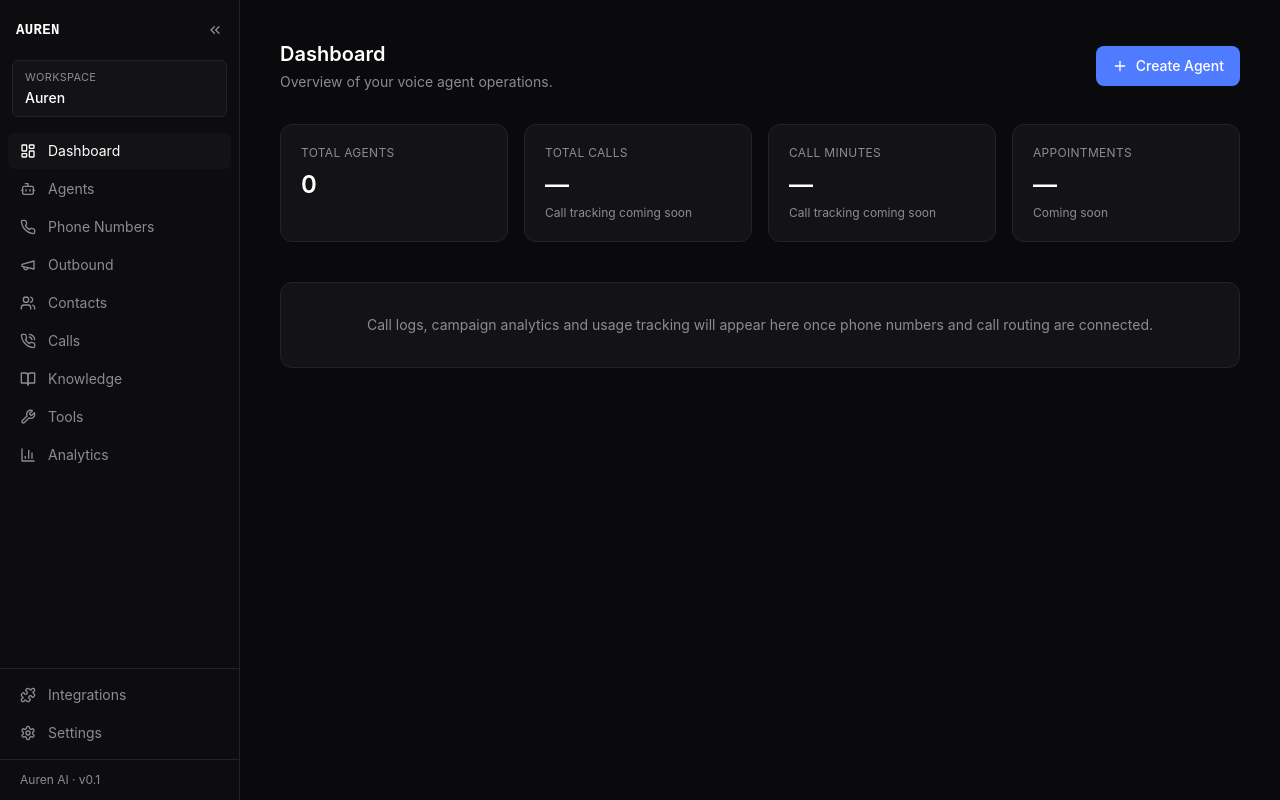
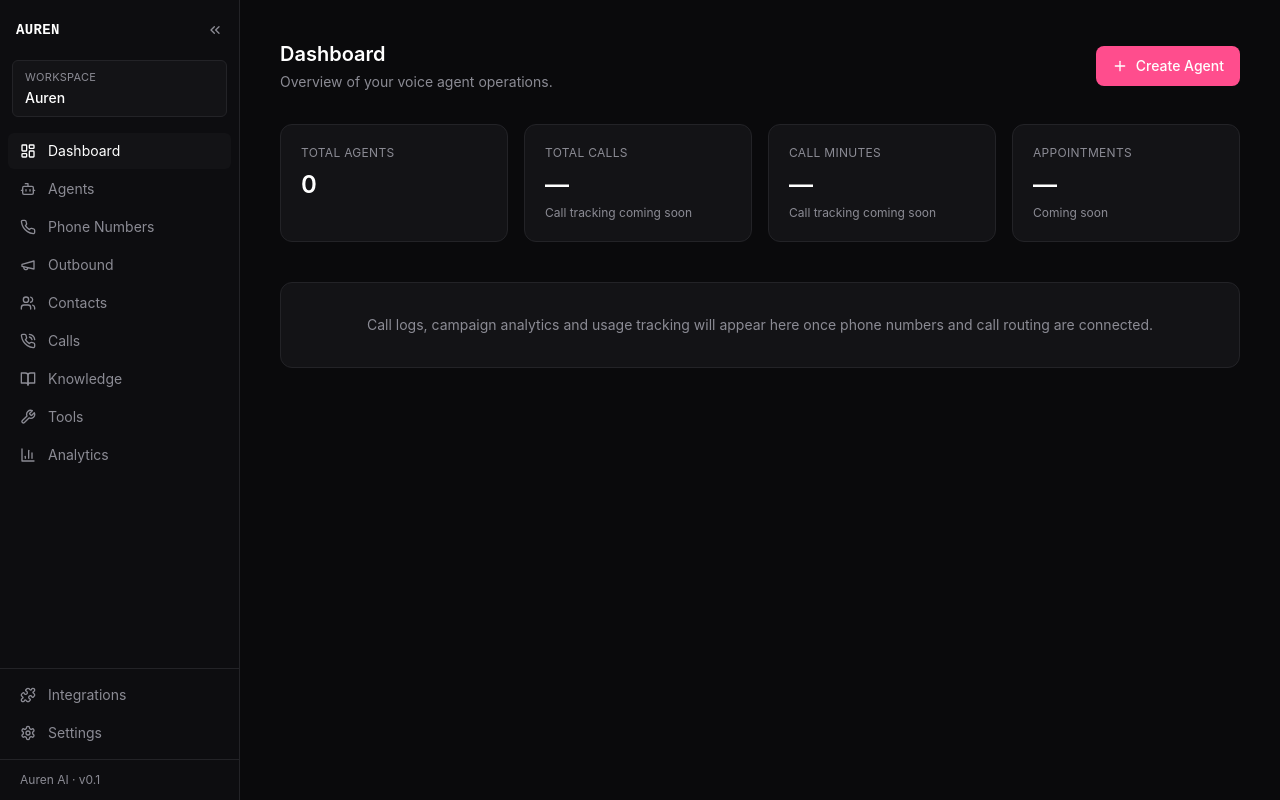
Before and after one commit to nitudevi5763-bit/auren-voice-dashboard, a Next.js app: page / in a window 1280 px wide. Built offline with nearby package versions, Linux system fonts and the light colour scheme; no server answers; the database is empty.

Commit message:
Update tailwind.config.js

```diff
--- a/tailwind.config.js
+++ b/tailwind.config.js
@@ -9,13 +9,17 @@ module.exports = {
         panel: '#131316',
         panel2: '#18181C',
         border: '#232327',
-        accent: '#4F7CFF',
+        accent: '#FF4D8D',
+        accent2: '#7C3AED',
         muted: '#8B8B94',
       },
       fontFamily: {
         mono: ['"JetBrains Mono"', 'ui-monospace', 'monospace'],
         sans: ['Inter', 'ui-sans-serif', 'system-ui'],
       },
+      backgroundImage: {
+        'aira-gradient': 'linear-gradient(135deg, #FF4D8D 0%, #7C3AED 100%)',
+      },
     },
   },
   plugins: [],
```
